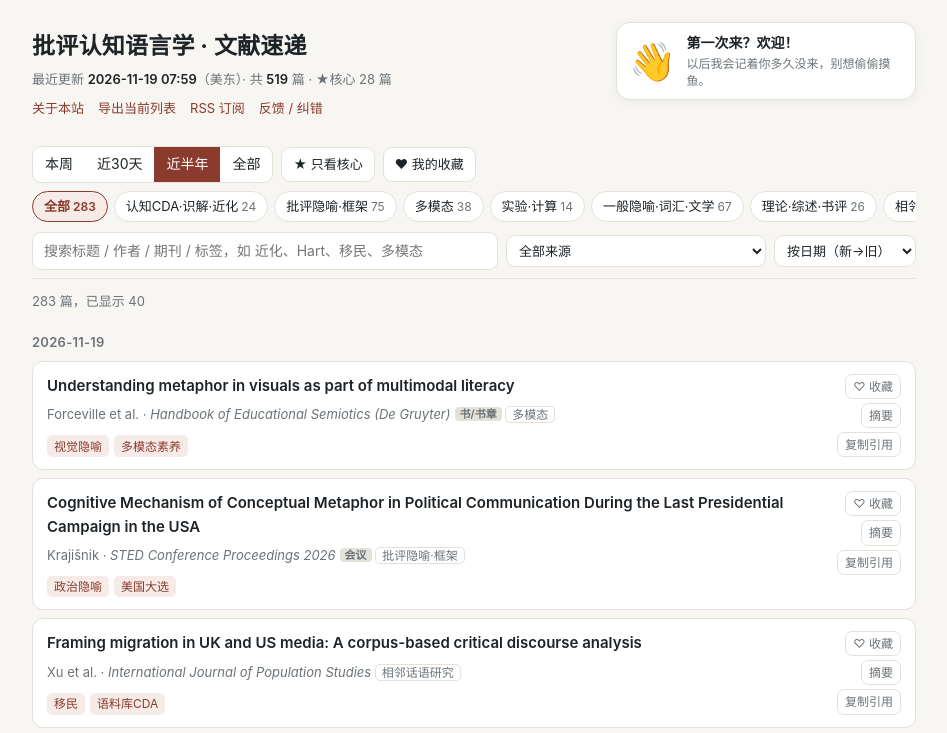
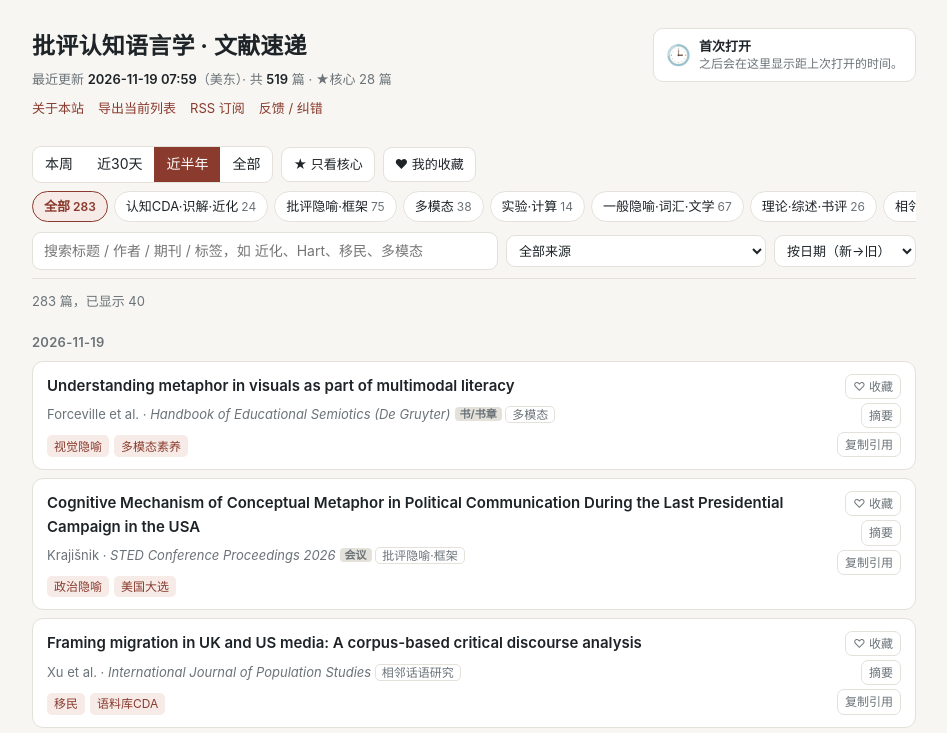
Before and after one commit to sacinal/ccl_news, a plain HTML site: page index.html in a window 1280 px wide. Shown: the top 733 px of the page, without its empty margins (166-1113 px from the left). Drawn offline with Linux system fonts and the light colour scheme.

Commit message:
Simplify last-visit widget

```diff
--- a/index.html
+++ b/index.html
@@ -93,16 +93,11 @@
   .btn{border:1px solid var(--acc);background:var(--acc);color:#fff;border-radius:8px;padding:6px 14px;cursor:pointer;font-size:14px}
   .btn.ghost{background:none;color:var(--acc)}
   header{position:relative}
-  .gap{position:absolute;top:-6px;right:0;max-width:300px;display:flex;gap:10px;align-items:center;background:var(--card);border:1px solid var(--line);border-radius:14px;padding:10px 12px;box-shadow:0 2px 10px rgba(0,0,0,.06);animation:pop .5s ease-out}
-  .gap .emo{font-size:38px;line-height:1;flex:0 0 auto;animation:wob 2.4s ease-in-out 0.5s 2}
-  .gap .gt{font-weight:700;font-size:14px;line-height:1.4}
-  .gap .gs{color:var(--mute);font-size:12px;margin-top:2px;line-height:1.45}
-  .gap.warn{border-color:var(--star)}
-  .gap.bad{border-color:var(--heart)}
-  @keyframes pop{from{transform:scale(.85);opacity:0}to{transform:none;opacity:1}}
-  @keyframes wob{0%,100%{transform:rotate(0)}25%{transform:rotate(-12deg)}75%{transform:rotate(12deg)}}
-  @media (prefers-reduced-motion:reduce){.gap,.gap .emo{animation:none}}
-  @media (min-width:601px){header h1,header .sub{padding-right:320px}}
+  .gap{position:absolute;top:0;right:0;max-width:280px;display:flex;gap:8px;align-items:center;background:var(--card);border:1px solid var(--line);border-radius:10px;padding:8px 12px}
+  .gap .emo{font-size:20px;line-height:1;flex:0 0 auto}
+  .gap .gt{font-weight:600;font-size:13px;line-height:1.4}
+  .gap .gs{color:var(--mute);font-size:12px;line-height:1.45}
+  @media (min-width:601px){header h1,header .sub{padding-right:300px}}
   @media (max-width:600px){
     .gap{position:static;max-width:none;margin:0 0 12px}
     .wrap{padding:18px 12px 80px}
@@ -432,7 +427,6 @@ FAVS = new Set(store.get("ccl_favs",[]));
 PREV = store.get("ccl_last_visit","");
 const LAST_OPEN = store.get("ccl_last_open", 0), NOW = Date.now();
 store.set("ccl_last_open", NOW);
-function pick(a){ return a[Math.floor(Math.random()*a.length)]; }
 function dur(ms){
   const m=Math.floor(ms/60000), h=Math.floor(m/60), d=Math.floor(h/24);
   if(d>0) return `${d} 天${h%24?` ${h%24} 小时`:""}`;
@@ -441,23 +435,10 @@ function dur(ms){
 }
 function fmtTime(t){ const d=new Date(t), p=n=>String(n).padStart(2,"0"); return `${d.getMonth()+1}月${d.getDate()}日 ${p(d.getHours())}:${p(d.getMinutes())}`; }
 function showGap(nNew){
-  const g=$("gap"); let emo, t, s, cls="";
-  const more = nNew ? `这期间新收录了 ${nNew} 篇。` : "";
-  if(!LAST_OPEN){
-    emo="👋"; t="第一次来？欢迎！"; s="以后我会记着你多久没来，别想偷偷摸鱼。";
-  } else {
-    const ms=NOW-LAST_OPEN, H=ms/3600000, D=H/24, x=dur(ms);
-    s=`上次打开：${fmtTime(LAST_OPEN)}。${more}`;
-    if(H<0.17){ emo=pick(["🤨","👀"]); t=pick([`才过了 ${x}，又回来了？`,`${x}前不是刚来过嘛`]); s+=pick(["是被哪篇摘要勾住了吧。","好学得有点可疑哦。"]); }
-    else if(H<3){ emo=pick(["😊","🥰"]); t=pick([`${x}内二刷，状态在线！`,`隔了 ${x}就回来，好学生`]); s+="今天这个劲头保持住。"; }
-    else if(D<1){ emo=pick(["👍","😌"]); t=pick([`距上次 ${x}，节奏很稳`,`今天也来报到了，${x}没见`]); s+="每天看一眼就是胜利。"; }
-    else if(D<3){ emo=pick(["🙂","🧐"]); t=`${x}没来了`; s+=pick(["还记得近化理论是哪三种吗？","识解还没忘吧？今天补一篇。"]); cls=""; }
-    else if(D<7){ emo=pick(["😐","🫠"]); t=`整整 ${x}没打开了……`; s+=pick(["文献不会自己读完的。","说好的每天看一眼呢？"]); cls="warn"; }
-    else if(D<30){ emo=pick(["😠","😤"]); t=`${x}！你去哪了？`; s+=pick(["一周多不看文献，论文会自己长出来吗？","我要去告状了。"]); cls="bad"; }
-    else { emo=pick(["😭","🥲"]); t=`${x}了……还以为你不学了`; s+="回来就好，从 ★核心 那几篇开始吧。"; cls="bad"; }
-  }
-  $("gapEmo").textContent=emo; $("gapT").textContent=t; $("gapS").textContent=s;
-  g.className="gap "+cls; g.hidden=false;
+  let t, sub;
+  if(!LAST_OPEN){ t="首次打开"; sub="之后会在这里显示距上次打开的时间。"; }
+  else { t=`距上次打开 ${dur(NOW-LAST_OPEN)}`; sub=`上次打开：${fmtTime(LAST_OPEN)}`+(nNew?` · 期间新收录 ${nNew} 篇`:""); }
+  $("gapEmo").textContent="🕒"; $("gapT").textContent=t; $("gapS").textContent=sub; $("gap").hidden=false;
 }
 readHash();
 const OWN_HOST = /github\.io$/.test(location.hostname) || location.protocol==="file:" || /^(localhost|127\.)/.test(location.hostname);
```
